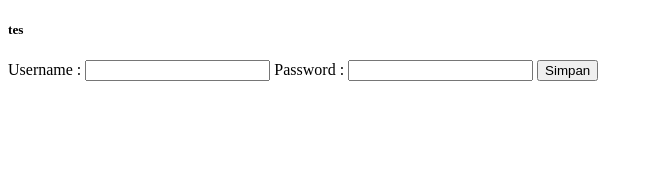
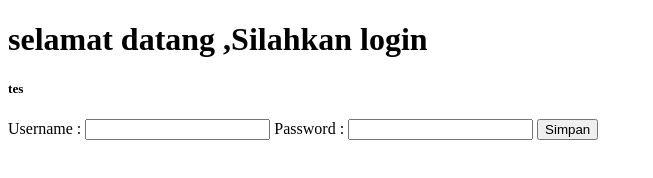
Before and after one commit to bowo123456/belajar-niomic, a plain HTML site: page login.html in a window 1280 px wide. Shown: the whole page, without its empty margins (0-653 px from the left). Drawn offline with Linux system fonts and the light colour scheme.

Commit message:
menambah h1 pada login

```diff
--- a/login.html
+++ b/login.html
@@ -6,6 +6,7 @@
     <title>Halaman Login</title>
 </head>
 <body>
+    <h1>selamat datang ,Silahkan login</h1>
     <h5>tes </h5>
     <form action="" method="post">
         <label for="">Username : </label>
```
